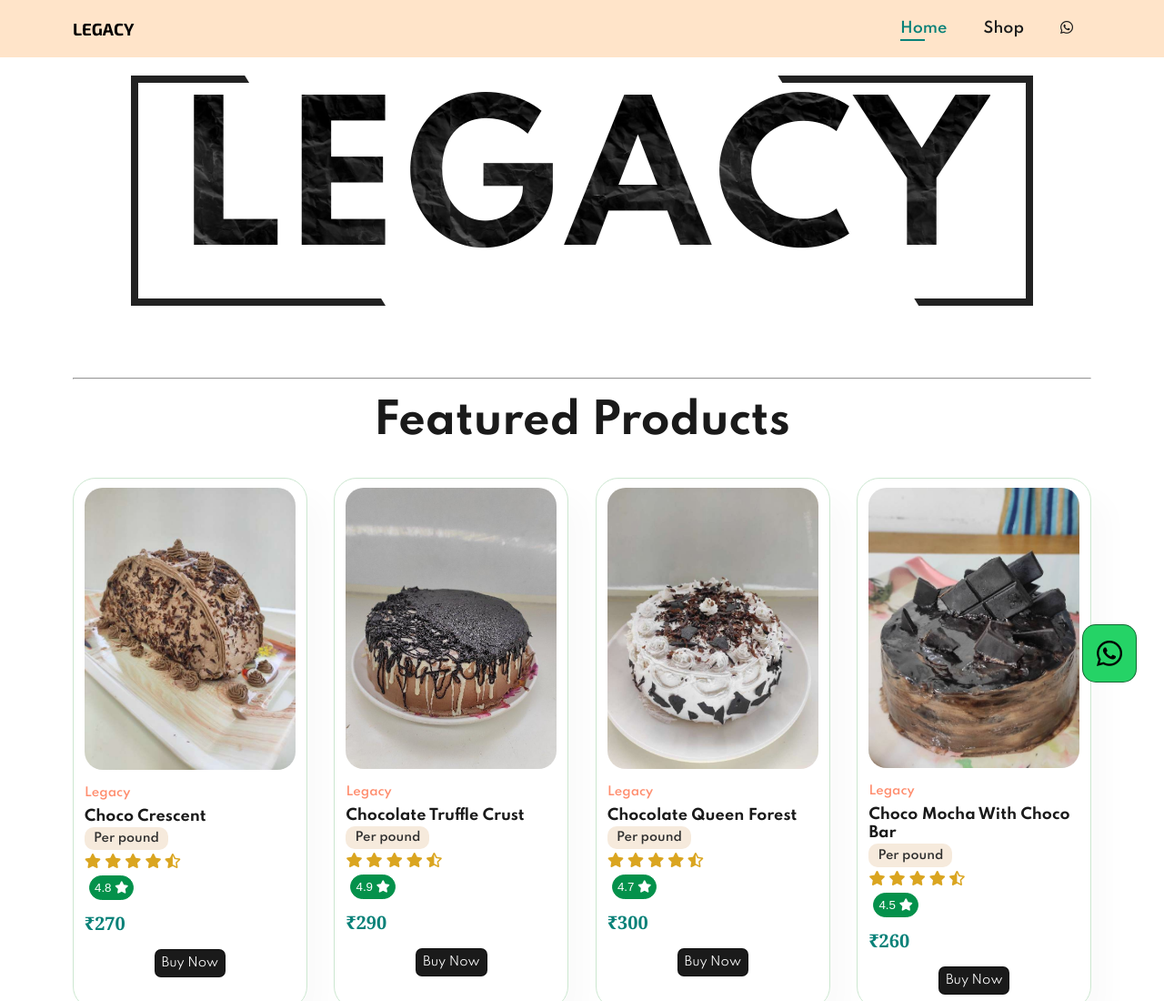
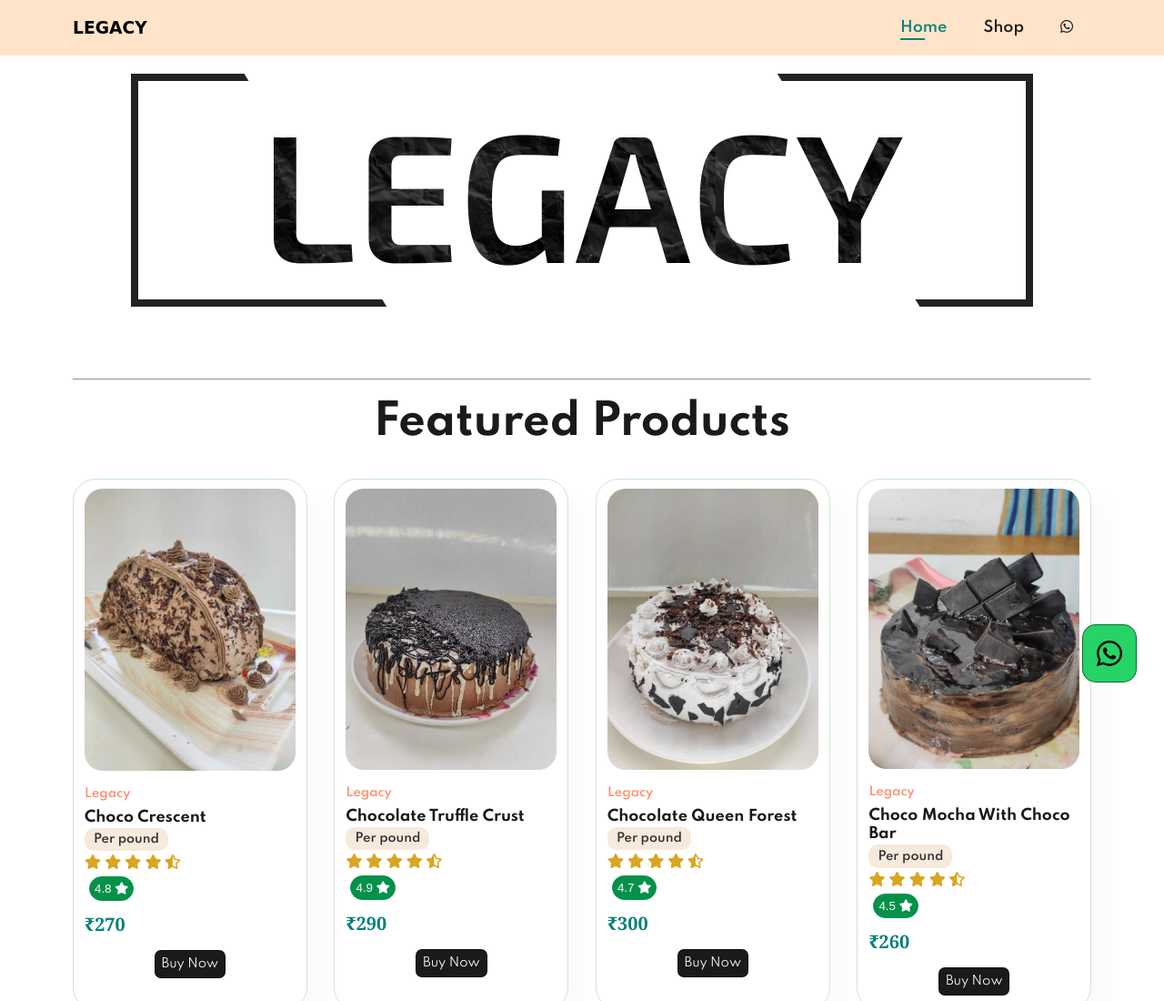
Before and after one commit to legacycakes/cakes, a plain HTML site: page index.html in a window 1280 px wide. Shown: the top 1100 px of the page at 91% size. Drawn offline with Linux system fonts and the light colour scheme.

Commit message:
Update style.css

```diff
--- a/style.css
+++ b/style.css
@@ -41,8 +41,12 @@
 justify-content: space-between;
 flex-wrap: wrap;
 }
+.front{
+font-family:"Exo 2";
+ font-weight:600;
+}
 #logo{
- font-family:"Exo 2";
+ font-family:cursive;
 }
 
 #box{
```
